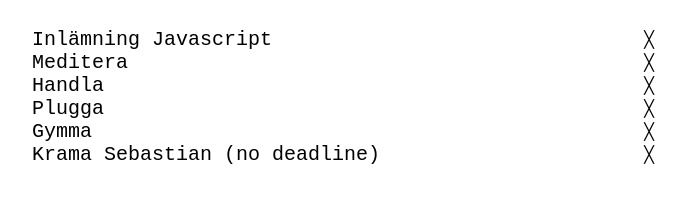
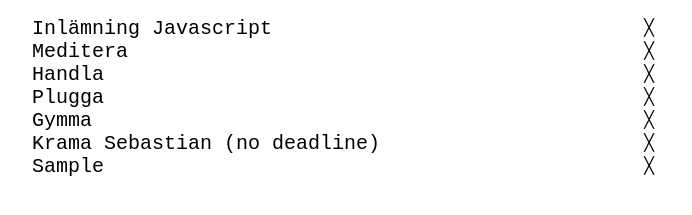
Before and after one commit to michael-cwm/JavaScript-todo-app, a website: page index.html in a window 1280 px wide. Both pictures are taken after typing "Sample" into the empty fields and a click on the button "Add". Shown: the part 393-608 px from the top of the page, without its empty margins (292-984 px from the left). Drawn offline with Linux system fonts and the light colour scheme.

Commit message:
added functionality for add new

```diff
--- a/index.html
+++ b/index.html
@@ -15,7 +15,7 @@
         <input type="text" id="myInput"/>
         <button onclick="newListItem()" class="addButton">Add</button>
         </div>
-            <ul>
+            <ul id="theList">
                 <li onclick="done(this)">Inlämning Javascript</li>
                 <li onclick="done(this)">Meditera</li>
                 <li onclick="done(this)">Handla</li>
--- a/js/main.js
+++ b/js/main.js
@@ -5,7 +5,7 @@ window.onload = function (){
 function start(){
 let myList = document.getElementsByTagName("li");
 
-
+// Lägger till en close-button för varje list-item
 for(let i = 0; i < myList.length; i++) {
     let span = document.createElement("span");
     let textNode = document.createTextNode("\u2573");
@@ -16,6 +16,7 @@ for(let i = 0; i < myList.length; i++) {
 
 let closeButton = document.getElementsByClassName("closeButton");
 
+// Tar bort berört list-item vid tryck på close-button
 for(let i = 0; i < closeButton.length; i++){
     closeButton[i].onclick = function(){
         let div = this.parentElement;
@@ -25,6 +26,7 @@ for(let i = 0; i < closeButton.length; i++){
 
 }
 
+// Stryker över och ändrar färg på berört list-item
 let checkedColor = "lightgreen";
 
 function done(e){
@@ -39,7 +41,32 @@ function revert(e){
     e.setAttribute("onclick", "done(this)");
 }
 
-// newListItem(){
-//     let li = document.createElement("li");
-//     let inputValue = document.getElementById("myInput");
-// }
+let closeButton = document.getElementsByClassName("closeButton");
+
+// Lägger till ny list-item i listan samt funktionalitet för att ta bort och markera som klart
+function newListItem(){
+    let li = document.createElement("li");
+    li.setAttribute("onclick", "done(this)");
+    let inputValue = document.getElementById("myInput").value;
+    let text = document.createTextNode(inputValue);
+    li.appendChild(text);
+    document.getElementById("theList").appendChild(li);
+
+    let span = document.createElement("span");
+    let textNode = document.createTextNode("\u2573");
+    span.className = "closeButton";
+    span.appendChild(textNode);
+    li.appendChild(span);
+
+    for(let i = 0; i < closeButton.length; i++){
+        closeButton[i].onclick = function(){
+            let div = this.parentElement;
+            div.style.display = "none";
+        }
+    }
+
+
+
+
+
+}
```
